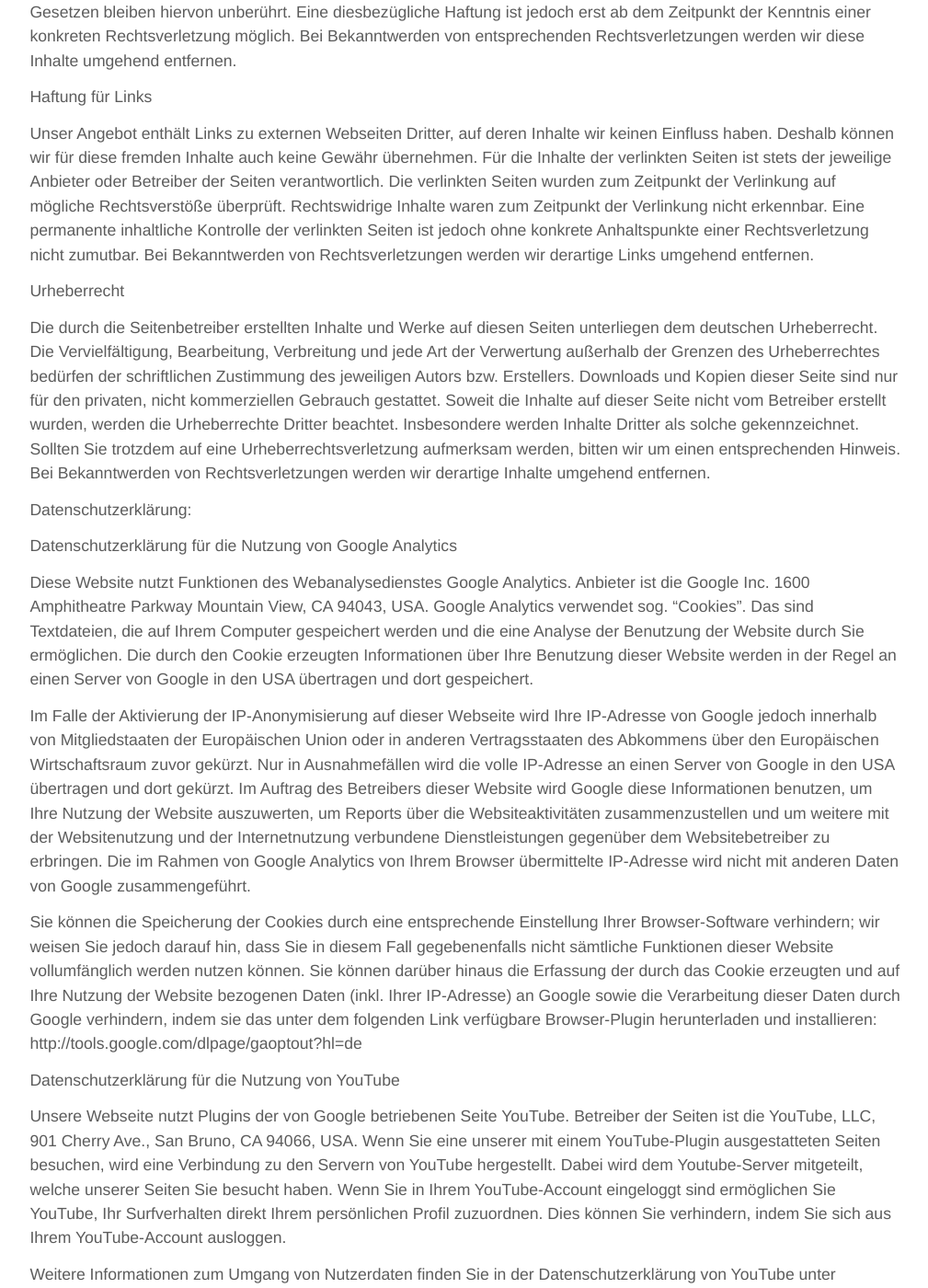
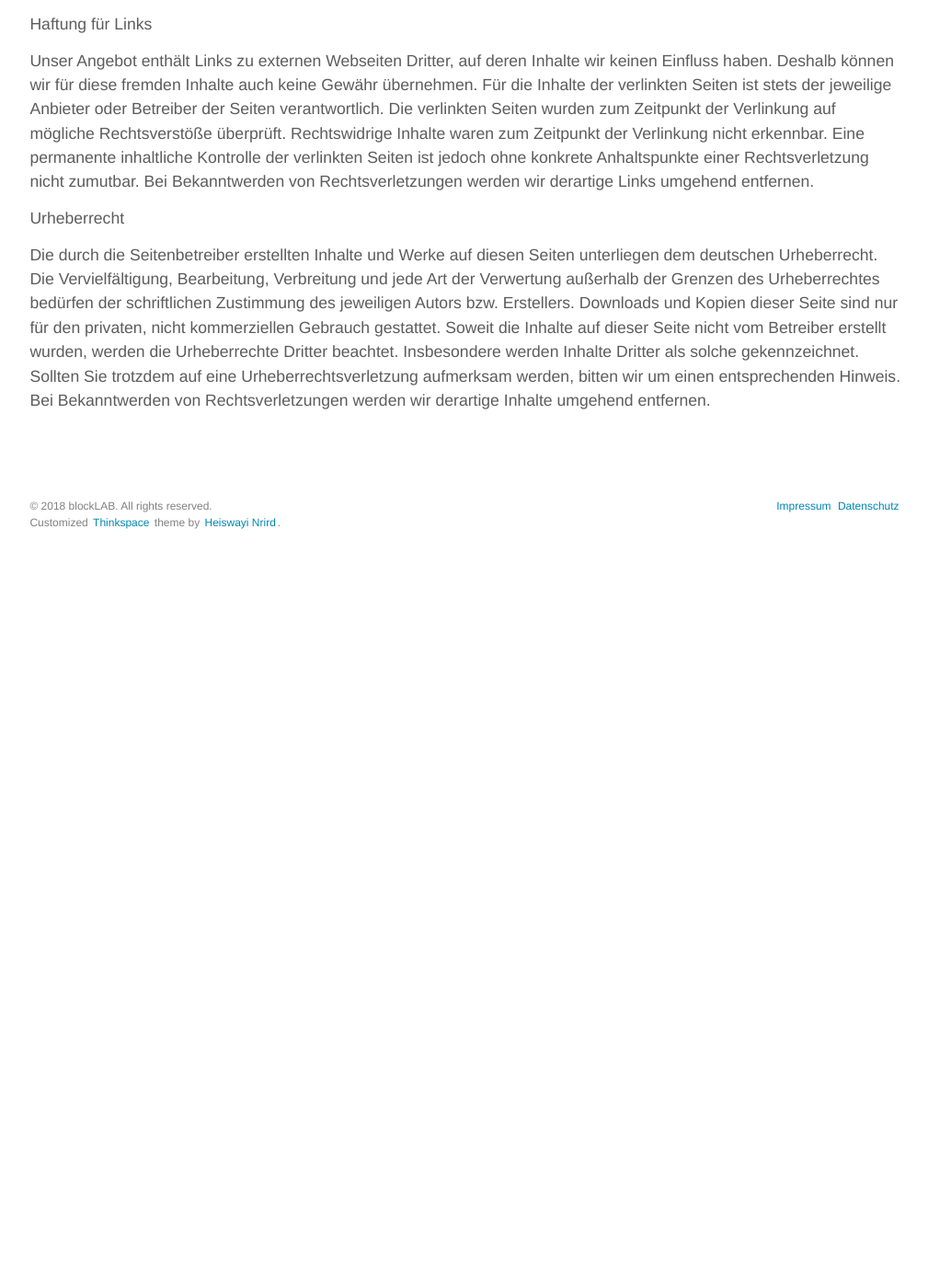
Before and after one commit to blocklab/site, a Jekyll site: the page built from contact.md, in a window 1280 px wide and 1400 px high, scrolled down 1767 px. Shown: the whole window at 92% size, without its empty margins (134-1143 px from the left). Built offline with Jekyll 4.4.1, drawn with Linux system fonts in a browser that asks for light colours; after the commit the page ends 2397 px from its top, so only the background shows below that; some of the changed text lies outside the part shown.

Commit message:
Add separate data privacy page with gdpo compliant text

```diff
--- a/_includes/footer.html
+++ b/_includes/footer.html
@@ -3,6 +3,7 @@
     <small class="block">&copy; {{ site.time | date: '%Y' }} {{ site.author.name }}. All rights reserved.
       <small class="pull-right">
         <a href="{{ '/contact' | prepend: site.baseurl }}">Impressum</a>
+        <a href="{{ '/privacy' | prepend: site.baseurl }}">Datenschutz</a>
       </small>
     </small>
     <small>Customized <a href="https://github.com/heiswayi/thinkspace">Thinkspace</a> theme by <a
--- a/contact.md
+++ b/contact.md
@@ -20,7 +20,7 @@ Friedrichstr. 13
 ### Impressum
 Angaben gemäß § 5 TMG:
 
-blockLAB Stuttgart
+blockLAB Stuttgart n.e.V
 
 c/o PURE CLUB
 
@@ -71,52 +67,3 @@ Unser Angebot enthält Links zu externen Webseiten Dritter, auf deren Inhalte wi
 Urheberrecht
 
 Die durch die Seitenbetreiber erstellten Inhalte und Werke auf diesen Seiten unterliegen dem deutschen Urheberrecht. Die Vervielfältigung, Bearbeitung, Verbreitung und jede Art der Verwertung außerhalb der Grenzen des Urheberrechtes bedürfen der schriftlichen Zustimmung des jeweiligen Autors bzw. Erstellers. Downloads und Kopien dieser Seite sind nur für den privaten, nicht kommerziellen Gebrauch gestattet. Soweit die Inhalte auf dieser Seite nicht vom Betreiber erstellt wurden, werden die Urheberrechte Dritter beachtet. Insbesondere werden Inhalte Dritter als solche gekennzeichnet. Sollten Sie trotzdem auf eine Urheberrechtsverletzung aufmerksam werden, bitten wir um einen entsprechenden Hinweis. Bei Bekanntwerden von Rechtsverletzungen werden wir derartige Inhalte umgehend entfernen.
-
-
-Datenschutzerklärung:
-
-Datenschutzerklärung für die Nutzung von Google Analytics
-
-Diese Website nutzt Funktionen des  Webanalysedienstes Google Analytics. Anbieter ist die Google Inc. 1600 Amphitheatre Parkway Mountain View, CA 94043, USA. Google Analytics verwendet sog. "Cookies". Das sind Textdateien, die auf Ihrem Computer gespeichert werden und die eine Analyse der Benutzung der Website durch Sie ermöglichen. Die durch den Cookie erzeugten Informationen über Ihre Benutzung dieser Website werden in der Regel an einen Server von Google in den USA übertragen und dort gespeichert.
-
-Im Falle der Aktivierung der IP-Anonymisierung auf dieser Webseite wird Ihre IP-Adresse von Google jedoch innerhalb von Mitgliedstaaten der Europäischen Union oder in anderen Vertragsstaaten des Abkommens über den Europäischen Wirtschaftsraum zuvor gekürzt. Nur in Ausnahmefällen wird die volle IP-Adresse an einen Server von Google in den USA übertragen und dort gekürzt. Im Auftrag des Betreibers dieser Website wird Google diese Informationen benutzen, um Ihre Nutzung der Website auszuwerten, um Reports über die Websiteaktivitäten zusammenzustellen und um weitere mit der Websitenutzung und der Internetnutzung verbundene Dienstleistungen gegenüber dem Websitebetreiber zu erbringen. Die im Rahmen von Google Analytics von Ihrem Browser übermittelte IP-Adresse wird nicht mit anderen Daten von Google zusammengeführt.
-
-Sie können die Speicherung der Cookies durch eine entsprechende Einstellung Ihrer Browser-Software verhindern; wir weisen Sie jedoch darauf hin, dass Sie in diesem Fall gegebenenfalls nicht sämtliche Funktionen dieser Website vollumfänglich werden nutzen können. Sie können darüber hinaus die Erfassung der durch das Cookie erzeugten und auf Ihre Nutzung der Website bezogenen Daten (inkl. Ihrer IP-Adresse) an Google sowie die Verarbeitung dieser Daten durch Google verhindern, indem sie das unter dem folgenden Link verfügbare Browser-Plugin herunterladen und installieren: http://tools.google.com/dlpage/gaoptout?hl=de
-
-
-
-Datenschutzerklärung für die Nutzung von YouTube
-
-Unsere Webseite nutzt Plugins der von Google betriebenen Seite YouTube. Betreiber der Seiten ist die YouTube, LLC, 901 Cherry Ave., San Bruno, CA 94066, USA. Wenn Sie eine unserer mit einem YouTube-Plugin ausgestatteten Seiten besuchen, wird eine Verbindung zu den Servern von YouTube hergestellt. Dabei wird dem Youtube-Server mitgeteilt, welche unserer Seiten Sie besucht haben.
-Wenn Sie in Ihrem YouTube-Account eingeloggt sind ermöglichen Sie YouTube, Ihr Surfverhalten direkt Ihrem persönlichen Profil zuzuordnen. Dies können Sie verhindern, indem Sie sich aus Ihrem YouTube-Account ausloggen.
-
-Weitere Informationen zum Umgang von Nutzerdaten finden Sie in der Datenschutzerklärung von YouTube unter https://www.google.de/intl/de/policies/privacy
-
-
-
-Server-Log-Files
-
-Der Provider der Seiten erhebt und speichert automatisch Informationen in so genannten Server-Log Files, die Ihr Browser automatisch an uns übermittelt. Dies sind:
-
-    Browsertyp/ Browserversion
-    verwendetes Betriebssystem
-    Referrer URL
-    Hostname des zugreifenden Rechners
-    Uhrzeit der Serveranfrage
-
-
-Diese Daten sind nicht bestimmten Personen zuordenbar. Eine Zusammenführung dieser Daten mit anderen Datenquellen wird nicht vorgenommen. Wir behalten uns vor, diese Daten nachträglich zu prüfen, wenn uns konkrete Anhaltspunkte für eine rechtswidrige Nutzung bekannt werden.
-
-
-
-Kontaktformular
-
-Wenn Sie uns per Kontaktformular Anfragen zukommen lassen, werden Ihre Angaben aus dem Anfrageformular inklusive der von Ihnen dort angegebenen Kontaktdaten zwecks Bearbeitung der Anfrage und für den Fall von Anschlussfragen bei uns gespeichert. Diese Daten geben wir nicht ohne Ihre Einwilligung weiter.
-
-
-
-Newsletterdaten
-
-Wenn Sie den auf der Webseite angebotenen Newsletter beziehen möchten, benötigen wir von Ihnen eine E-Mail-Adresse sowie Informationen, welche uns die Überprüfung gestatten, dass Sie der Inhaber der angegebenen E-Mail-Adresse sind und mit dem Empfang des Newsletters einverstanden sind. Weitere Daten werden nicht erhoben. Diese Daten verwenden wir ausschließlich für den Versand der angeforderten Informationen und geben sie nicht an Dritte weiter.
-
-Die erteilte Einwilligung zur Speicherung der Daten, der E-Mail-Adresse sowie deren Nutzung zum Versand des Newsletters können Sie jederzeit widerrufen , etwa über den „Austragen“-Link im Newsletter.
```
Also changed, not shown: other parts of contact.md (+2 -6 lines), privacy.md (added, +94 -0 lines).
